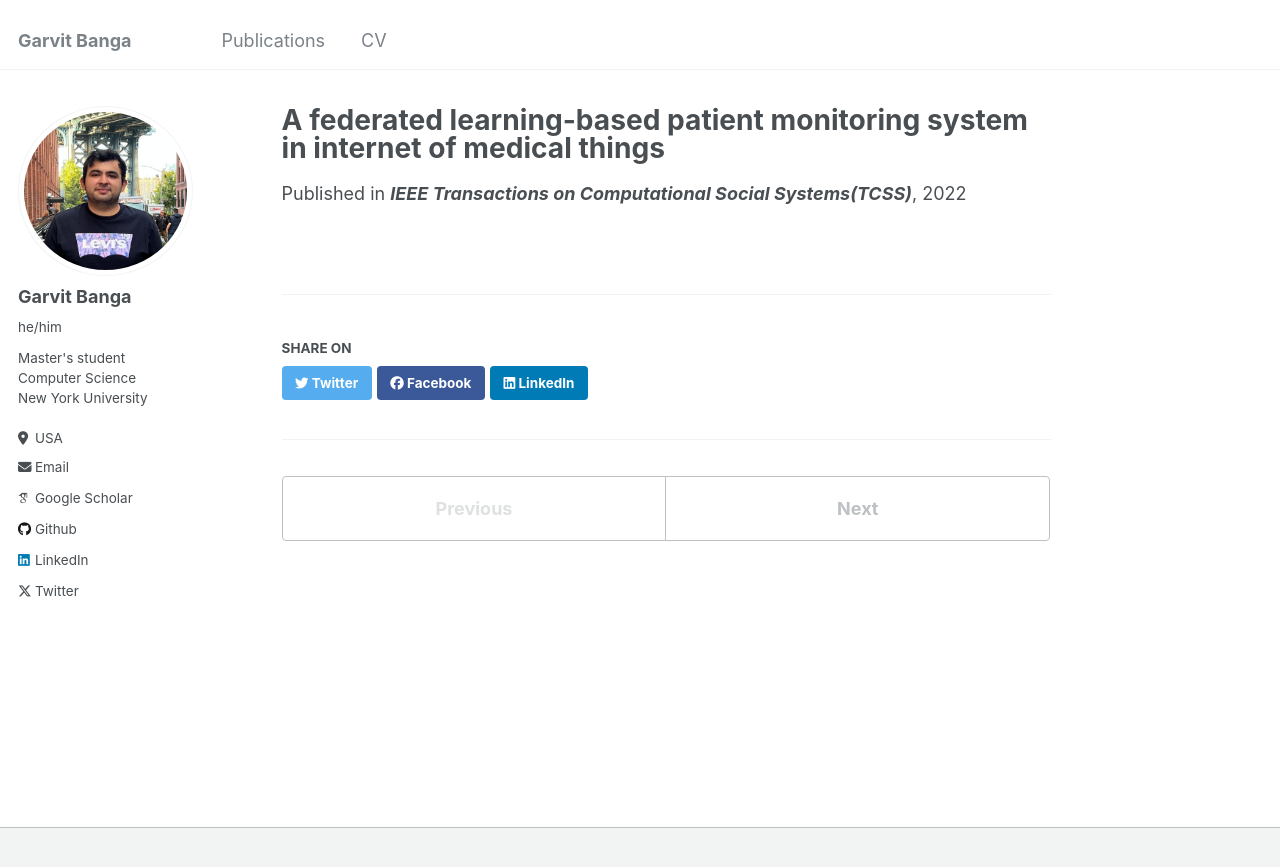
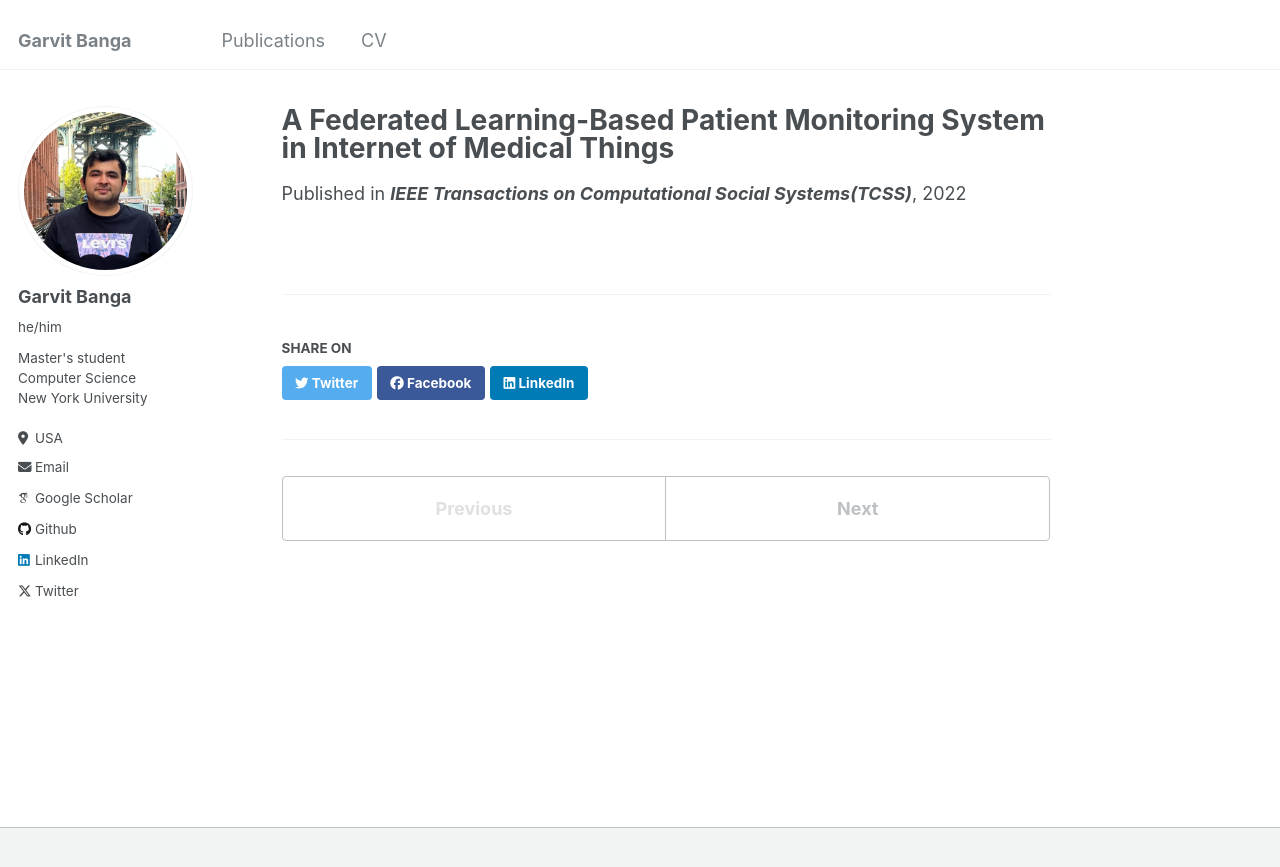
Before and after one commit to GarvitBanga/garvitbanga.github.io, a Jekyll site: the page built from _publications/FedIOMT.md, in a window 1280 px wide. Shown: the top 867 px of the page. Built offline with Jekyll 4.4.1, drawn with Linux system fonts in a browser that asks for light colours; some web fonts are replaced.

```diff
--- a/_publications/FedIOMT.md
+++ b/_publications/FedIOMT.md
@@ -1,5 +1,5 @@
 ---
-title: "A federated learning-based patient monitoring system in internet of medical things"
+title: "A Federated Learning-Based Patient Monitoring System in Internet of Medical Things"
 collection: publications
 date: 2022-12-20
 venue: '<b>IEEE Transactions on Computational Social Systems(TCSS)</b>'
```
